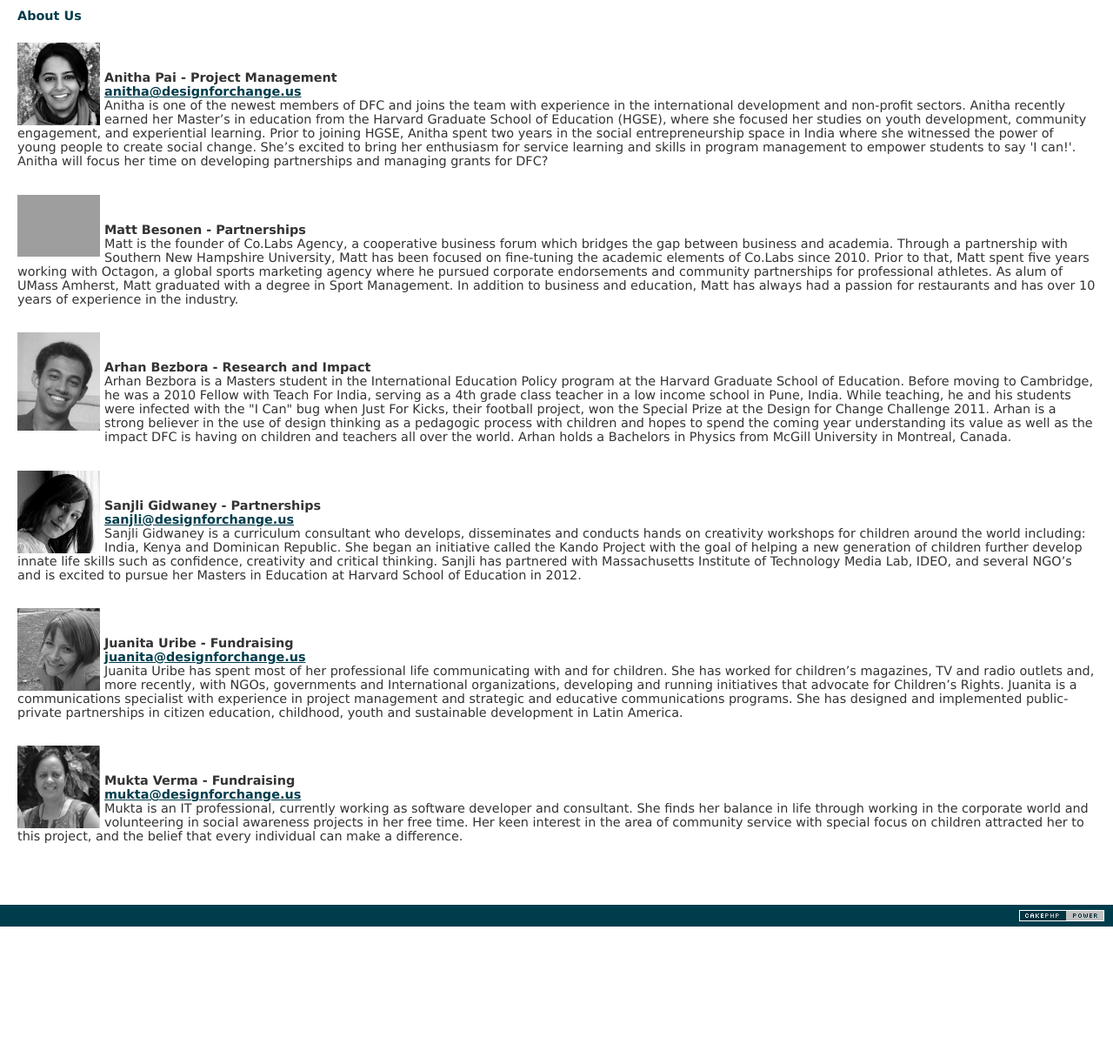
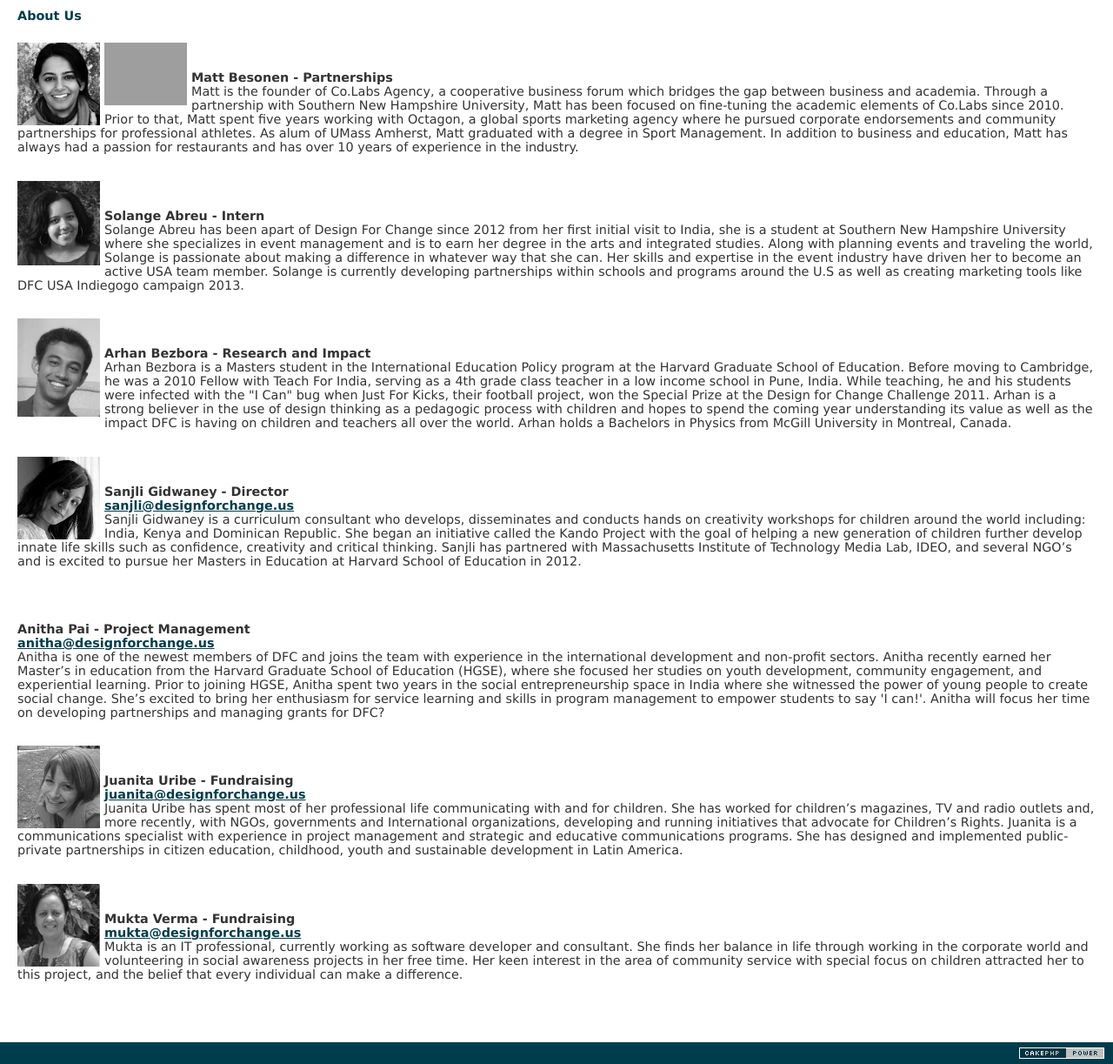
Before and after one commit to harrisonj/Design-for-Change-USA, a CakePHP app: the page made by app/View/Pages/aboutus.ctp in a window 1280 px wide. Shown: the part 47-1270 px from the top of the page at 87% size. Before the commit the page ends 1112 px from the top, so only its background shows below. Run offline with PHP 8.4 and a stand-in for CakePHP, Linux system fonts and the light colour scheme; the template is opened without the code that fills it, so the values that code supplies are empty; some libraries are stand-ins or nearby versions; grey boxes are pictures that could not be loaded.

Commit message:
added pics

```diff
--- a/app/View/Pages/aboutus.ctp
+++ b/app/View/Pages/aboutus.ctp
@@ -7,13 +7,7 @@
 		<div class="normaltext" style="float: left; width: 100px">
 			<img width="95" alt="" src="/dfcusa/images/anitha.png">
 		</div>
-		<div class="normaltext">
-			<br><br>
-			<b>Anitha Pai - Project Management</b><br>
-			<a href="mailto:anitha@designforchange.us">anitha@designforchange.us</a><br>
-            Anitha is one of the newest members of DFC and joins the team with experience in the  international development and non-profit sectors. Anitha recently earned her Master’s in education from the Harvard Graduate School of Education (HGSE), where she focused her studies on youth development, community engagement, and experiential learning. Prior to joining HGSE, Anitha spent two years in the social entrepreneurship space in India where she witnessed the power of young people to create social change. She’s excited to bring her enthusiasm for service learning and skills in program management to empower students to say 'I can!'. Anitha will focus her time on developing partnerships and managing grants for DFC?
-            <p>&nbsp;</p>
-		</div>
+
 		<div class="normaltext" style="float: left; width: 100px">
 			<img width="95" alt="" src="/dfcusa/images/matt-bw.png">
 		</div>
@@ -21,6 +15,15 @@
 			<br><br>
 			<b>Matt Besonen - Partnerships</b><br>
             Matt is the founder of Co.Labs Agency, a cooperative business forum which bridges the gap between business and academia. Through a partnership with Southern New Hampshire University, Matt has been focused on fine-tuning the academic elements of Co.Labs since 2010. Prior to that, Matt spent five years working with Octagon, a global sports marketing agency where he pursued corporate endorsements and community partnerships for professional athletes. As alum of UMass Amherst, Matt graduated with a degree in Sport Management. In addition to business and education, Matt has always had a passion for restaurants and has over 10 years of experience in the industry.
+            <p>&nbsp;</p>
+		</div>
+		<div class="normaltext" style="float: left; width: 100px">
+			<img width="95" alt="" src="/dfcusa/images/solange.png">
+		</div>
+		<div class="normaltext">
+			<br><br>
+			<b>Solange Abreu - Intern</b><br>
+            Solange Abreu has been apart of Design For Change since 2012 from her first initial visit to India, she is a student at Southern New Hampshire University where she specializes in event management and is to earn her degree in the arts and integrated studies.  Along with planning events and traveling the world, Solange is passionate about making a difference in whatever way that she can.  Her skills and expertise in the event industry have driven her to become an active USA team member. Solange is currently developing partnerships within schools and programs around the U.S as well as creating marketing tools like DFC USA Indiegogo campaign 2013.
             <p>&nbsp;</p>
 		</div>
 		<div class="normaltext" style="float: left; width: 100px">
@@ -37,10 +40,17 @@
 		</div>
 		<div class="normaltext">
 			<br><br>
-			<b>Sanjli Gidwaney - Partnerships</b><br>
+			<b>Sanjli Gidwaney - Director</b><br>
 			<a href="mailto:sanjli@designforchange.us">sanjli@designforchange.us</a><br>
 			Sanjli Gidwaney is a curriculum consultant who develops, disseminates and conducts hands on creativity workshops for children around the world including: India, Kenya and Dominican Republic. She began an initiative called the Kando Project with the goal of helping a new generation of children further develop innate life skills such as confidence, creativity and critical thinking. Sanjli has partnered with Massachusetts Institute of Technology Media Lab, IDEO, and several NGO’s and is excited to pursue her Masters in Education at Harvard School of Education in 2012.
 			<p>&nbsp;</p>
+		</div>
+		<div class="normaltext">
+			<br><br>
+			<b>Anitha Pai - Project Management</b><br>
+			<a href="mailto:anitha@designforchange.us">anitha@designforchange.us</a><br>
+            Anitha is one of the newest members of DFC and joins the team with experience in the  international development and non-profit sectors. Anitha recently earned her Master’s in education from the Harvard Graduate School of Education (HGSE), where she focused her studies on youth development, community engagement, and experiential learning. Prior to joining HGSE, Anitha spent two years in the social entrepreneurship space in India where she witnessed the power of young people to create social change. She’s excited to bring her enthusiasm for service learning and skills in program management to empower students to say 'I can!'. Anitha will focus her time on developing partnerships and managing grants for DFC?
+            <p>&nbsp;</p>
 		</div>
 		<div class="normaltext" style="float: left; width: 100px">
 			<img width="95" alt="" src="/dfcusa/images/juanita.png">
```
Also changed, not shown: app/webroot/images/solange.png (added).
